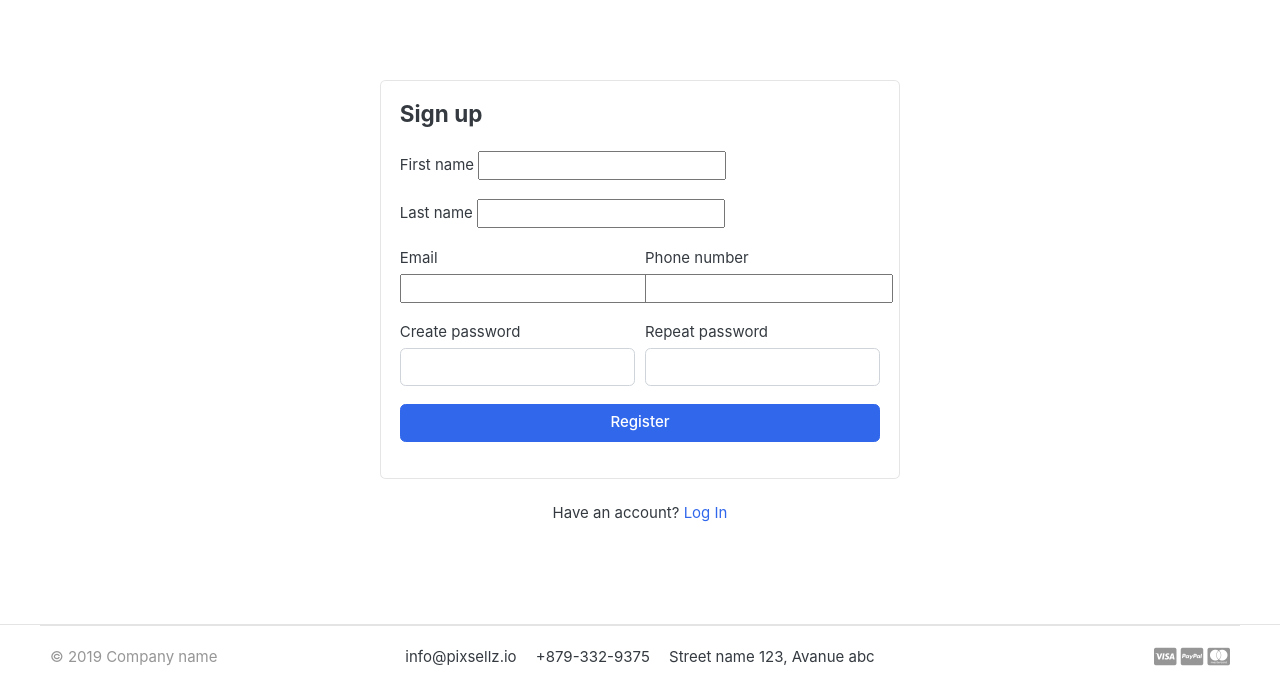
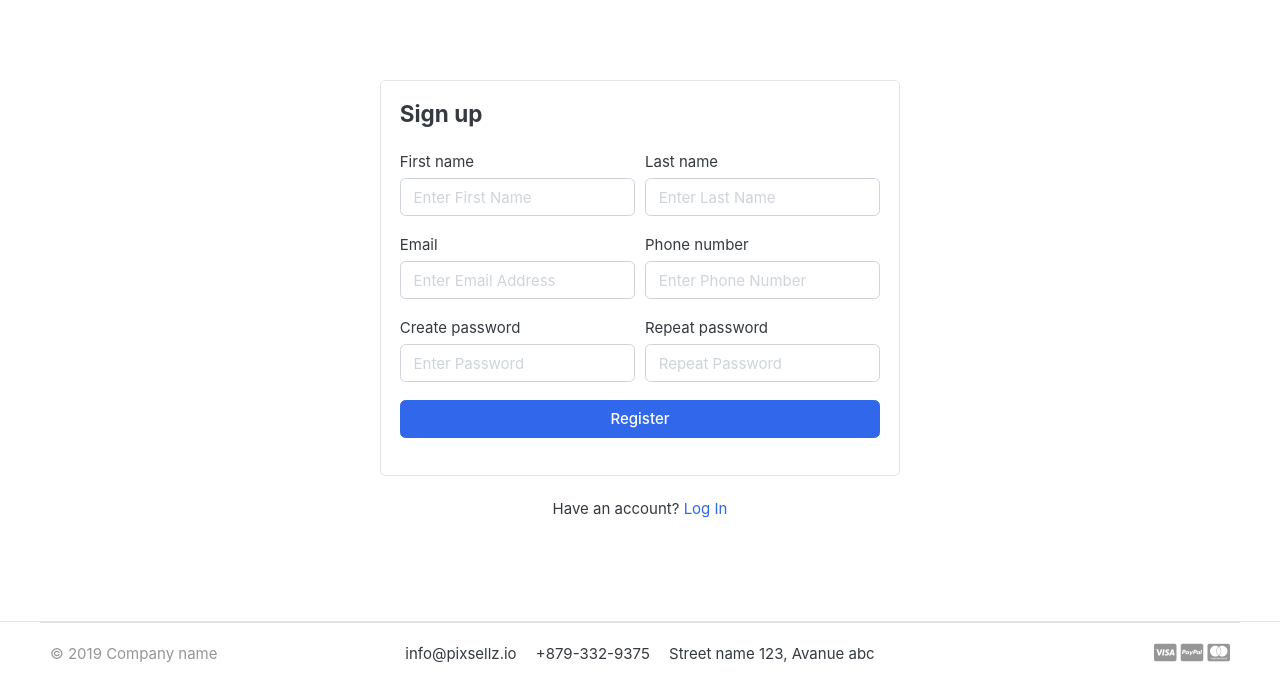
Before and after one commit to IvanBondarenkoIT/GreatCartDjango, a Django app: page /accounts/register/ in a window 1280 px wide. Shown: the part 118-807 px from the top of the page. After the commit the page ends 781 px from the top, so only its background shows below. Run offline with Django 5.2, Linux system fonts and the light colour scheme; data that the repository does not hold is empty; some libraries are stand-ins or nearby versions; some web fonts are replaced.

Commit message:
added: widget.attrs["placeholder"] widget.attrs["class"]

```diff
--- a/accounts/forms.py
+++ b/accounts/forms.py
@@ -3,6 +3,33 @@
 
 
 class RegistrationForm(forms.ModelForm):
+    password = forms.CharField(
+        widget=forms.PasswordInput(
+            attrs={
+                "placeholder": "Enter Password",
+                "class": "form-control",
+            }
+        )
+    )
+
+    confirm_password = forms.CharField(
+        widget=forms.PasswordInput(
+            attrs={
+                "placeholder": "Repeat Password",
+                "class": "form-control",
+            }
+        )
+    )
+
     class Meta:
         model = Account
-        fields = ['first_name', 'last_name','phone_number', 'email', 'password']
+        fields = ["first_name", "last_name", "phone_number", "email", "password"]
+
+    def __init__(self, *args, **kwargs):
+        super(RegistrationForm, self).__init__(*args, **kwargs)
+        self.fields["first_name"].widget.attrs["placeholder"] = "Enter First Name"
+        self.fields["last_name"].widget.attrs["placeholder"] = "Enter Last Name"
+        self.fields["phone_number"].widget.attrs["placeholder"] = "Enter Phone Number"
+        self.fields["email"].widget.attrs["placeholder"] = "Enter Email Address"
+        for field in self.fields:
+            self.fields[field].widget.attrs["class"] = "form-control"
--- a/templates/accounts/register.html
+++ b/templates/accounts/register.html
@@ -36,11 +36,11 @@
 				<div class="form-row">
 					<div class="form-group col-md-6">
 						<label>Create password</label>
-					    <input class="form-control" type="password">
+                        {{ form.password }}
 					</div> <!-- form-group end.// -->
 					<div class="form-group col-md-6">
 						<label>Repeat password</label>
-					    <input class="form-control" type="password">
+					    {{ form.confirm_password }}
 					</div> <!-- form-group end.// -->
 				</div>
 			    <div class="form-group">
```
